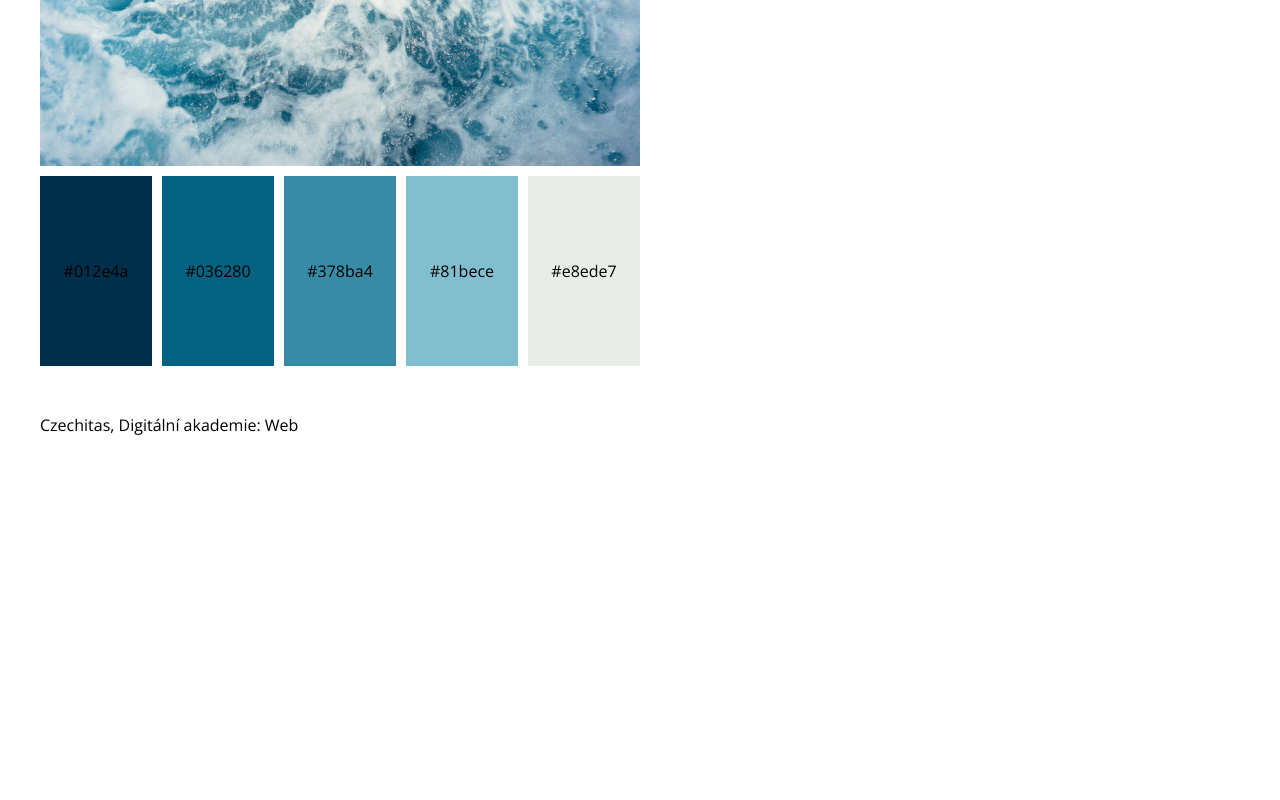
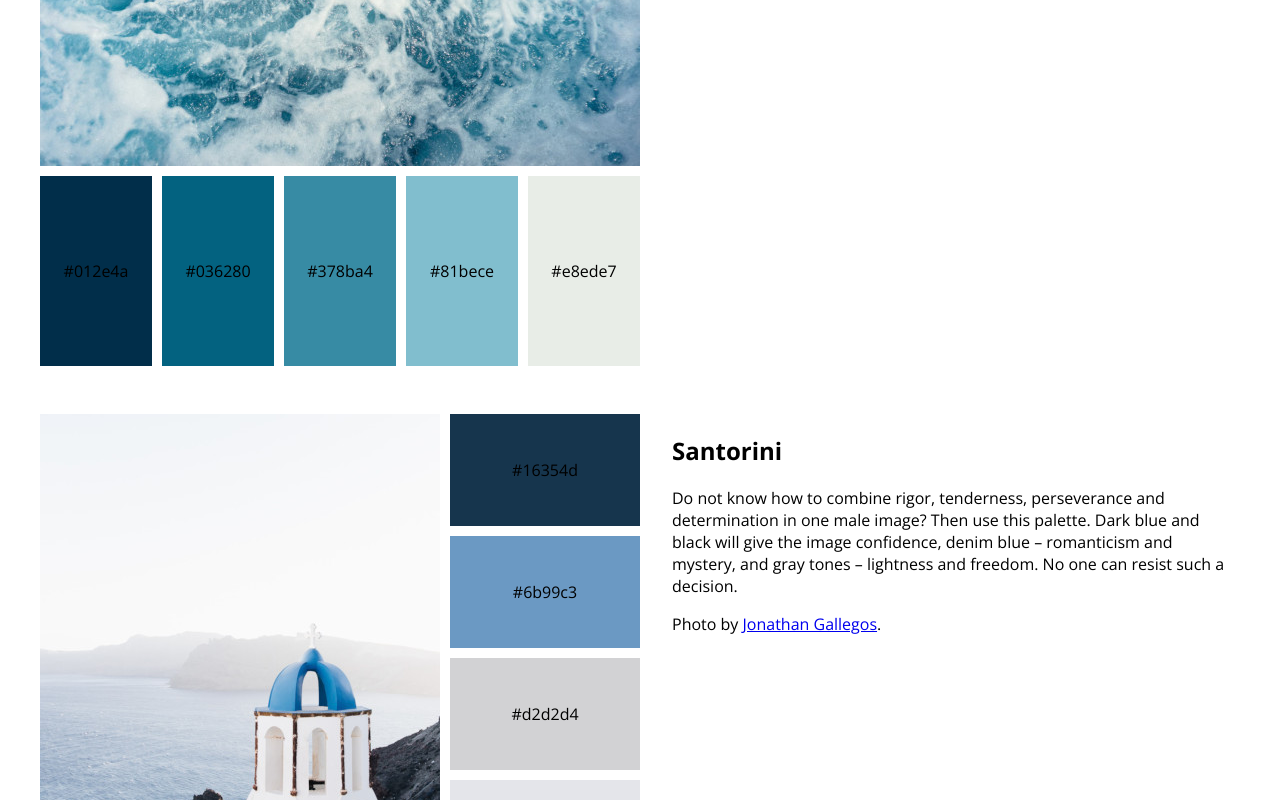
Before and after one commit to TerezaSmutna/barevne-palety, a React app: page / in a window 1280 px wide. Shown: the part 968-1768 px from the top of the page. Before the commit the page ends 1420 px from the top, so only its background shows below. Built offline with nearby package versions, Linux system fonts and the light colour scheme.

Commit message:
Celé pole palet + key

```diff
--- a/src/components/Palette/index.jsx
+++ b/src/components/Palette/index.jsx
@@ -3,7 +3,7 @@ import './style.css';
 import SchemeColor from '../../components/SchemeColor';
 import { palettes } from '../../palettes.js';
 
-const Palette = ({ paletteData}) => {
+const Palette = ({ paletteData }) => {
 
   const directionClass = paletteData.direction === "horizontal" ? "palette-scheme palette-scheme--horizontal" : "palette-scheme palette-scheme--vertical";
 
--- a/src/index.jsx
+++ b/src/index.jsx
@@ -2,7 +2,6 @@ import React from 'react';
 import { createRoot } from 'react-dom/client';
 import './style.css';
 import { palettes } from './palettes.js';
-import SchemeColor from './components/SchemeColor';
 import Palette from './components/Palette';
 
 
@@ -13,12 +12,12 @@ const App = () => {
         <h1>Barevné palety</h1>
       </header>
       <main>
-      <Palette
-        paletteData = {palettes[0]}
-      />
-      <Palette
-        paletteData = {palettes[1]}
-      />
+        {palettes.map((palette) => (
+          <Palette
+            paletteData={palette}
+            key={palette.name}
+          />
+        ))}
       </main>
       <footer>
         <p>Czechitas, Digitální akademie: Web</p>
```
Lines whose indentation alone changed are shown as unchanged.
